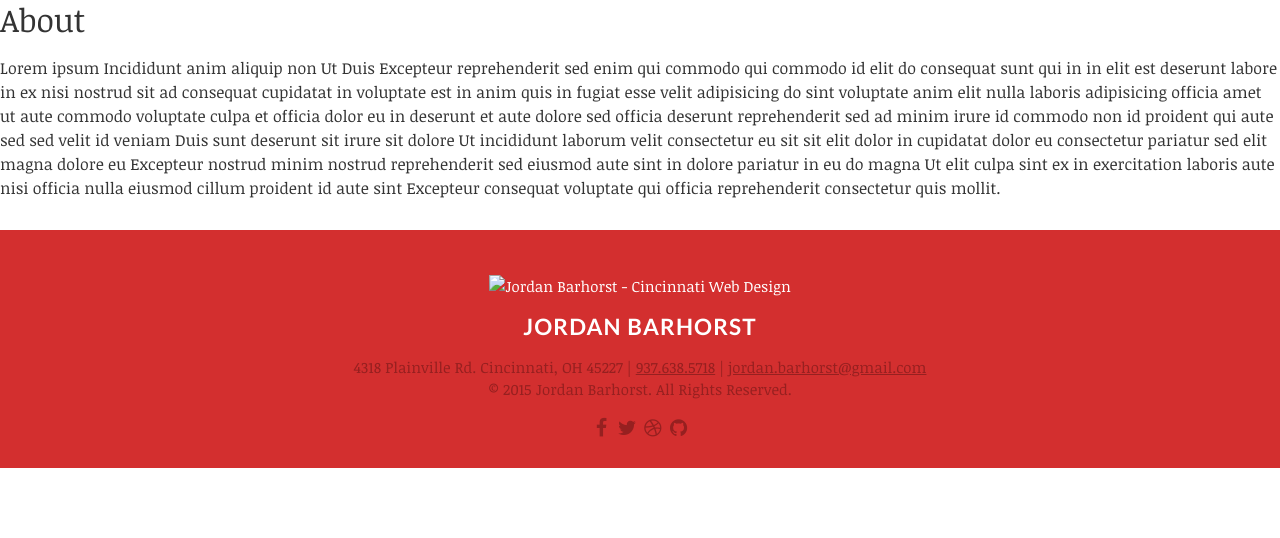
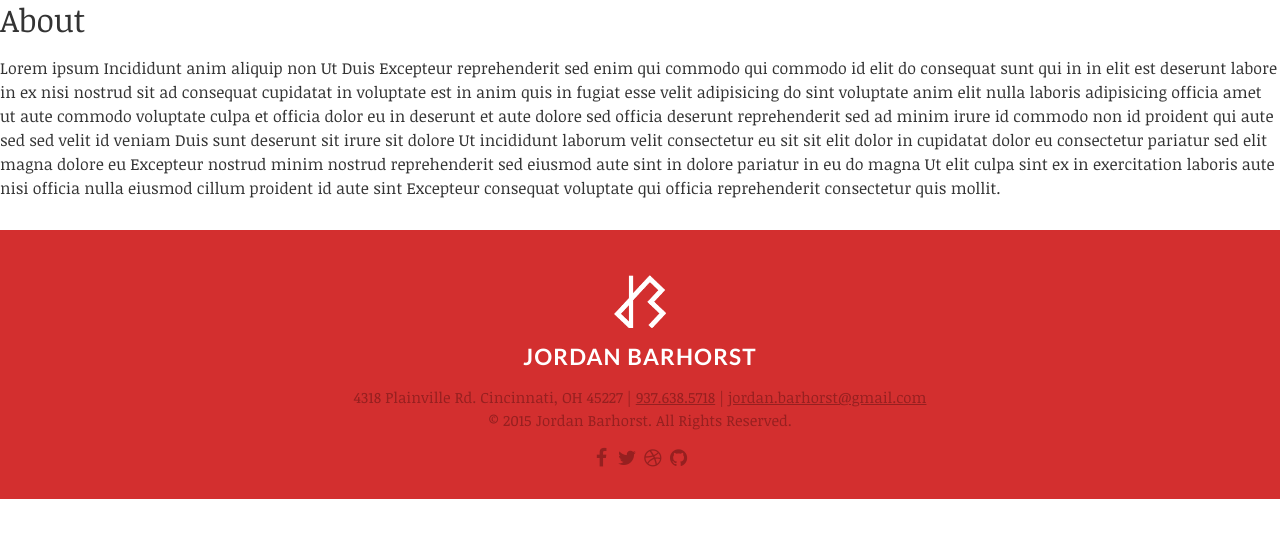
Before and after one commit to jordanbarhorst/jordanbarhorst.github.io, a Jekyll site: the page built from about.md, in a window 1280 px wide. Shown: the top 538 px of the page. Built offline with Jekyll 4.4.1, drawn with Linux system fonts in a browser that asks for light colours; nearby versions of some CDN libraries; Markdown is read by kramdown in place of the engine named in the settings.

```diff
--- a/_includes/footer.html
+++ b/_includes/footer.html
@@ -1,6 +1,6 @@
 <footer class="site-footer">
   <div class="footer-content wrapper">
-    <img src="assets/img/logo-white.png" alt="Jordan Barhorst - Cincinnati Web Design">
+      <a href="index.html"><img src="/assets/img/logo-white.png" alt="Jordan Barhorst - Cincinnati Web Design"></a>
     <h5>Jordan Barhorst</h5>
       <p>4318 Plainville Rd. Cincinnati, OH 45227 | <a href="tel:9376385718">937.638.5718</a> | <a href="mailto:jordanbarhorst@gmail.com">jordan.barhorst@gmail.com</a><br />&copy; 2015 Jordan Barhorst. All Rights Reserved.</p>
       <p><a target="_blank" href="https://www.facebook.com/jordanbarhorst"><i class="fa fa-facebook fa-lg fa-fw"></i></a><a target="_blank" href="http://twitter.com/jordanbarhorst"><i class="fa fa-twitter fa-lg fa-fw"></i></a><a target="_blank" href="dribbble.com/jordanbarhorst"><i class="fa fa-dribbble fa-lg fa-fw"></i></a><a target="_blank" href="https://github.com/jordanbarhorst"><i class="fa fa-github fa-lg fa-fw"></i></a></p>
--- a/_includes/hero.html
+++ b/_includes/hero.html
@@ -1,7 +1,7 @@
 <div class="hero">
   <div class="hero-nav-bar wrapper">
       <div class="logo-spot">
-          <img src="assets/img/logo-white.png" alt="Jordan Barhorst - Cincinnati Web Design">
+          <a href="index.html"><img src="assets/img/logo-white.png" alt="Jordan Barhorst - Cincinnati Web Design"></a>
       </div>
        <nav class="site-nav wrapper">
               <ul>
```
